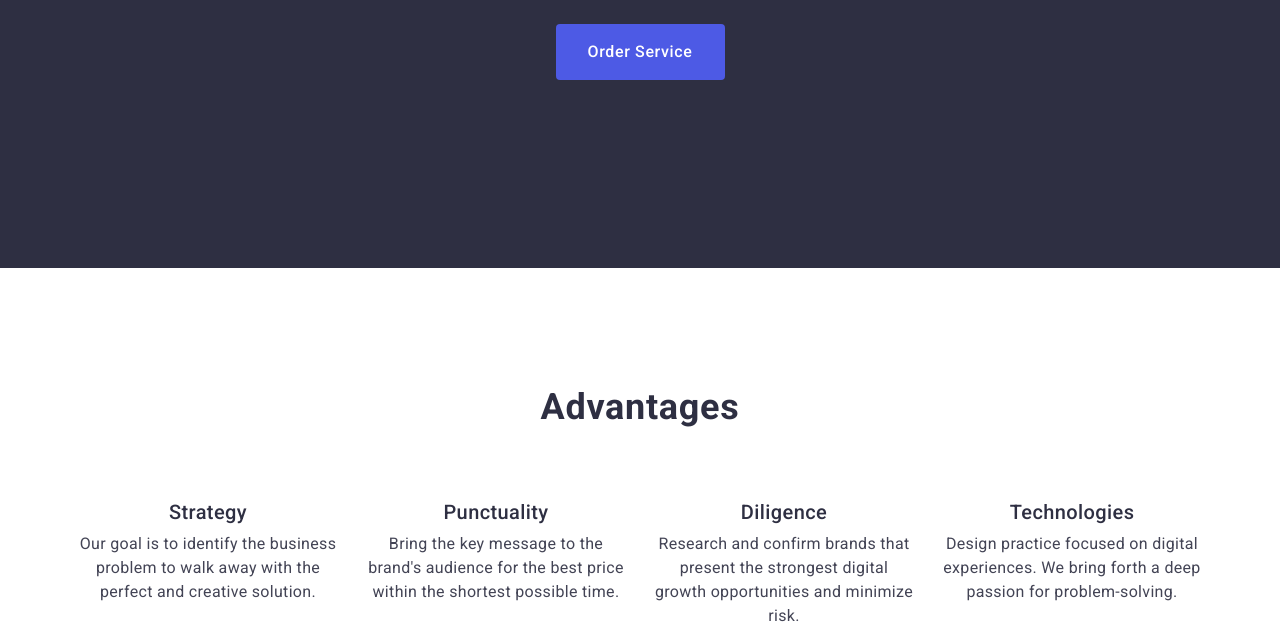
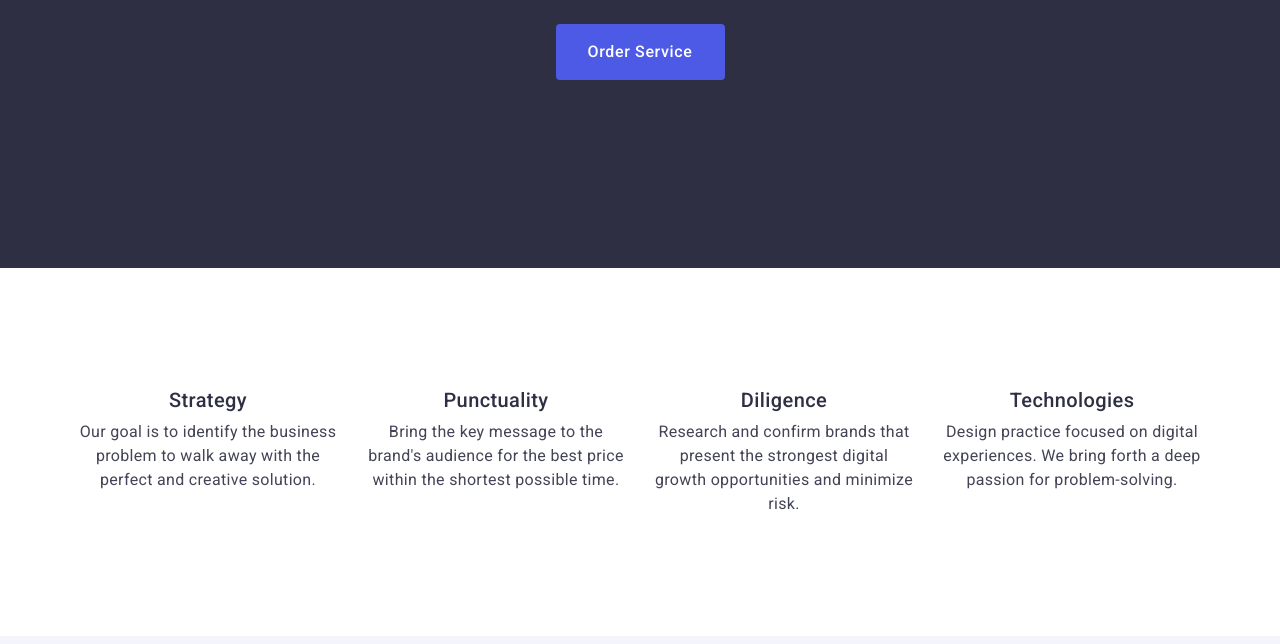
Before and after one commit to Filbertik/goit-markup-hw-03, a plain HTML site: page index.html in a window 1280 px wide. Shown: the part 453-1097 px from the top of the page. Drawn offline with nearby package versions, Linux system fonts and the light colour scheme.

Commit message:
add edits try to hide h3 on section 2

```diff
--- a/css/styles.css
+++ b/css/styles.css
@@ -313,3 +313,14 @@ footer {
   color: #f4f4fd;
   max-width: 264px;
 }
+
+.visually-hidden {
+  position: absolute;
+  width: 1px;
+  height: 1px;
+  margin: -1px;
+  padding: 0;
+  overflow: hidden;
+  clip: rect(0, 0, 0, 0);
+  border: 0;
+}
--- a/index.html
+++ b/index.html
@@ -59,7 +59,7 @@
       <!--2 Advantages-->
       <section class="page_advantages">
         <div class="container">
-          <h2 class="hederr">Advantages</h2>
+          <h2 class="visually-hidden">Advantages</h2>
           <ul class="adv_content">
             <li class="adv_list">
               <h3 class="adv_title">Strategy</h3>
```
